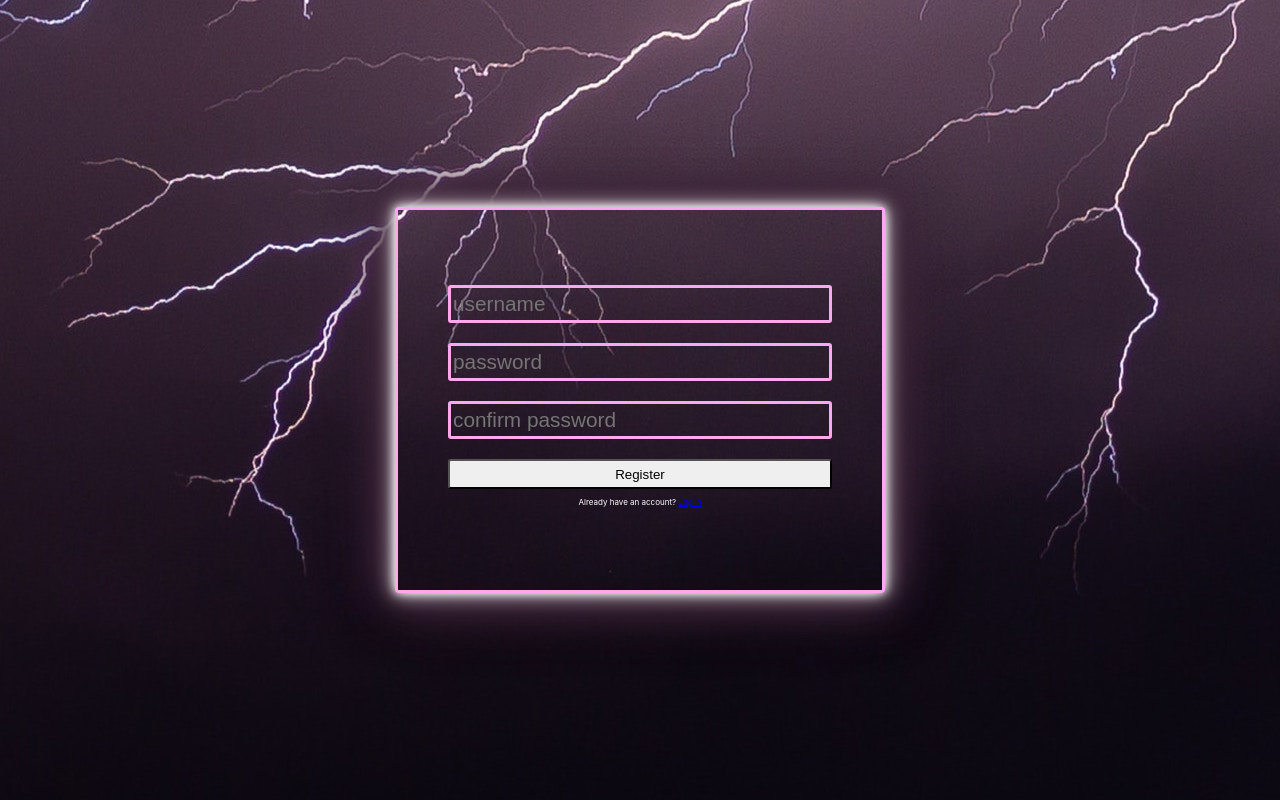
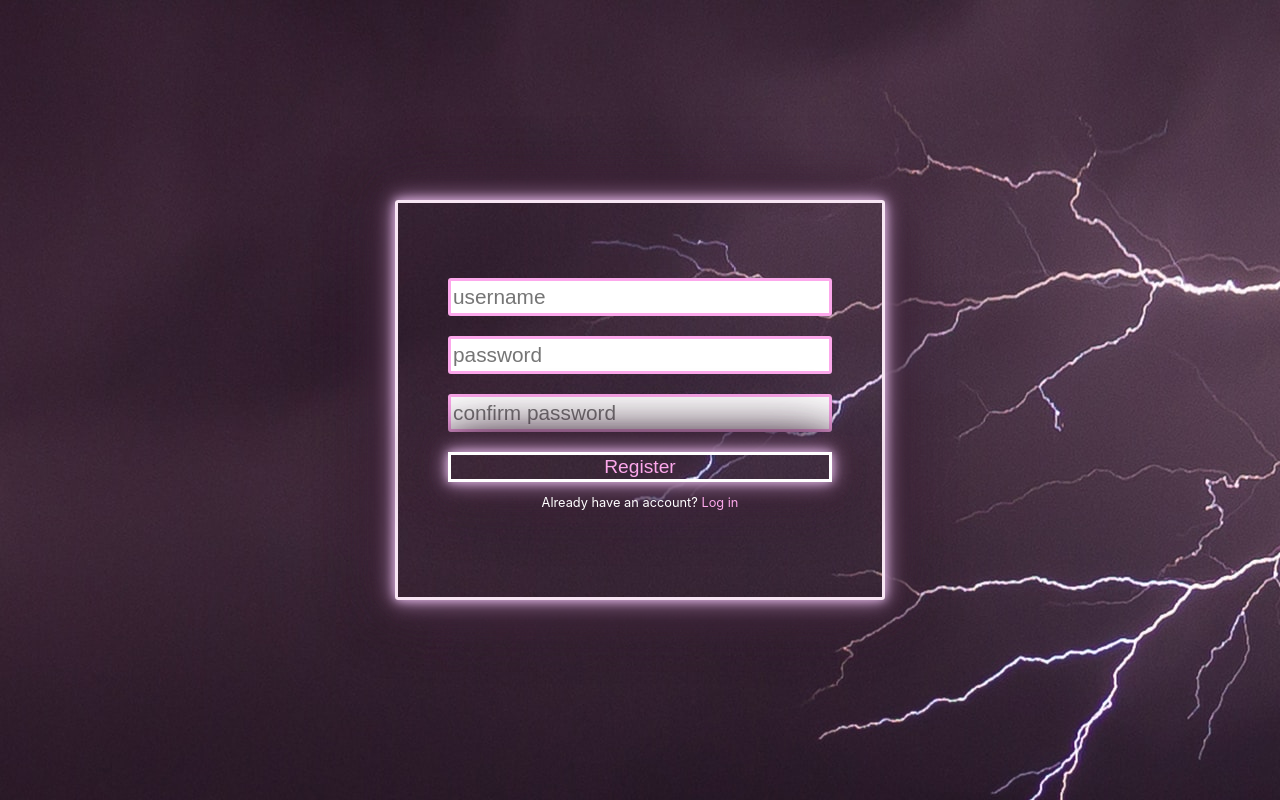
Before and after one commit to awesome-mud/Front-end, a React (Create React App) app in the folder thunderball/: page / in a window 1280 px wide. Built offline with nearby package versions, Linux system fonts and the light colour scheme.

Commit message:
login/register

```diff
--- a/thunderball/src/auth/registration.js
+++ b/thunderball/src/auth/registration.js
@@ -1,7 +1,7 @@
 import React from "react";
 import axios from 'axios'
 import {Link} from 'react-router-dom';
-import '../css/Registration.css';
+import '../css/Login.css';
 
 class Register extends React.Component {
     state = {
--- a/thunderball/src/css/Login.css
+++ b/thunderball/src/css/Login.css
@@ -1,14 +1,22 @@
+body{
+ background-image: url("../images/lightning.jpg");
+
+}
+
+
 .wrapperDiv{
     height:100vh;
     display:flex;
     justify-content:center;
     align-items: center;
     flex-direction:column;
-    background-image: url("../images/newLightning.jpg");
+
+
+    z-index: 2;
 }
 .wholeForm{
-    border:3px solid rgb(253, 168, 236);
-    box-shadow: 0 0 5px #fff, 0 0 10px #fff, 0 0 15px rgb(253, 168, 236), 0 0 20px rgb(253, 168, 236), 0 0 25px rgb(253, 168, 236), 0 0 30px rgb(253, 168, 236), 0 0 35px rgb(253, 168, 236);
+    border:3px solid rgb(247, 229, 243);
+    box-shadow: 0 0 5px rgb(236, 203, 234), 0 0 10px rgb(223, 193, 223), 0 0 15px rgb(253, 168, 236), 0 0 20px rgb(253, 168, 236), 0 0 25px rgb(253, 168, 236), 0 0 30px rgb(253, 168, 236), 0 0 35px rgb(253, 168, 236);
     /* box-shadow: 0px 0px 10px rgb(247, 209, 240); */
     animation: glow 1s ease-in-out infinite alternate;
     border-radius: 3px;
@@ -16,10 +24,10 @@
 }
 @keyframes glow {
     from {
-      box-shadow: 0 0 5px #fff, 0 0 10px #fff, 0 0 15px rgb(63, 39, 58), 0 0 20px rgb(63, 39, 58), 0 0 25px rgb(63, 39, 58), 0 0 30px rgb(63, 39, 58), 0 0 35px rgb(63, 39, 58);
+      box-shadow: 0 0 5px rgb(216, 190, 212), 0 0 10px rgb(173, 141, 169), 0 0 15px rgb(63, 39, 58), 0 0 20px rgb(63, 39, 58), 0 0 25px rgb(63, 39, 58), 0 0 30px rgb(63, 39, 58), 0 0 35px rgb(63, 39, 58);
     }
     to {
-      box-shadow: 0 0 10px #fff, 0 0 20px #fff, 0 0 30px rgb(63, 39, 58), 0 0 40px rgb(63, 39, 58), 0 0 50px rgb(63, 39, 58), 0 0 60px rgb(63, 39, 58), 0 0 70px rgb(63, 39, 58);
+      box-shadow: 0 0 10px rgb(215, 174, 219), 0 0 20px rgb(222, 175, 228), 0 0 30px rgb(63, 39, 58), 0 0 40px rgb(63, 39, 58), 0 0 50px rgb(63, 39, 58), 0 0 60px rgb(63, 39, 58), 0 0 70px rgb(63, 39, 58);
     }
   }
 
@@ -27,10 +35,15 @@
     display:flex;
     flex-direction:column;
     width:30vw;
+
 }
 .formDiv button{
     height:30px;
-    border-radius:3px;
+    background-color: transparent;
+    color:rgb(253, 168, 236);
+    border: 3px solid rgb(255, 255, 255);
+    font-size: 1.2rem;
+    animation: glow 1s ease-in-out infinite alternate;
 }
 .logWrap{
     display:flex;
@@ -40,7 +53,11 @@
 }
 .logWrap p{
     color:white;
-    font-size: 0.5rem;
+    font-size: 0.8rem;
+}
+.logWrap a{
+    text-decoration: none;
+    color: rgb(253, 168, 236)
 }
 .logWrap button{
     /* width:30vw; */
@@ -52,9 +69,10 @@
 
 .formDiv input{
     border:3px solid rgb(253, 168, 236);
-    background: transparent;
     border-radius:3px;
     margin-bottom:20px;
     height: 30px;
     font-size:1.3rem;
+
+
 }
```
